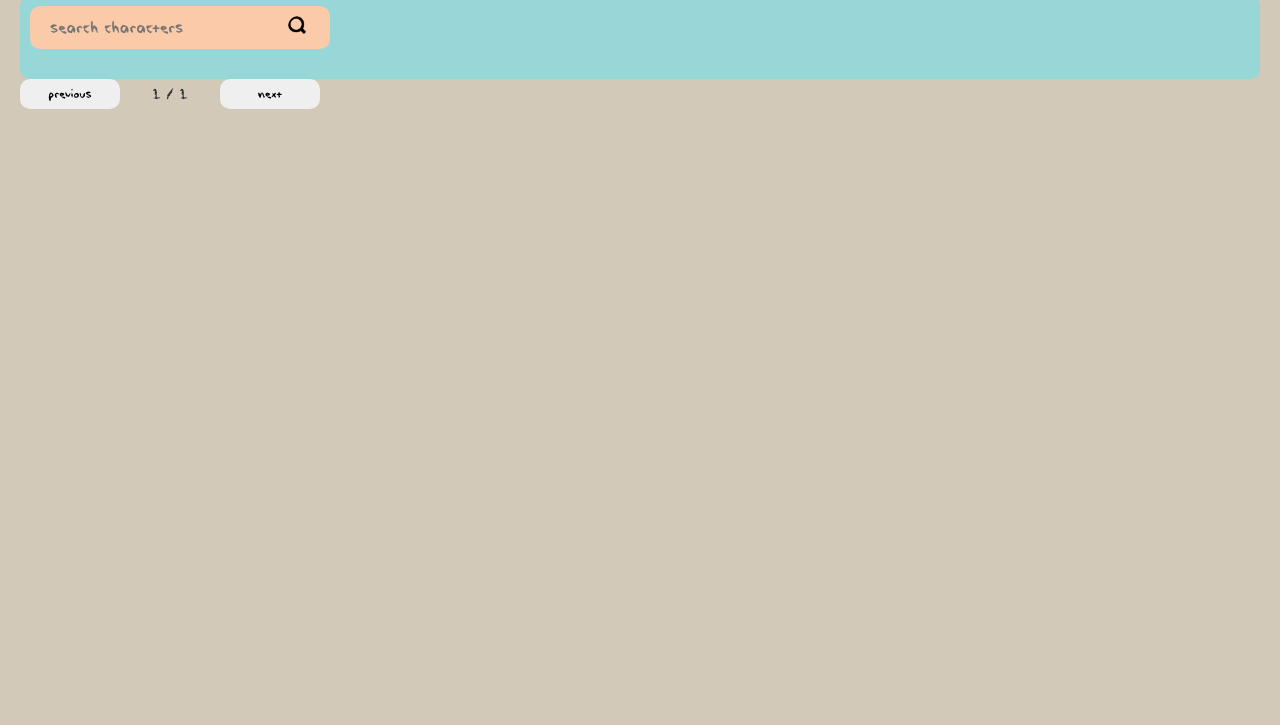
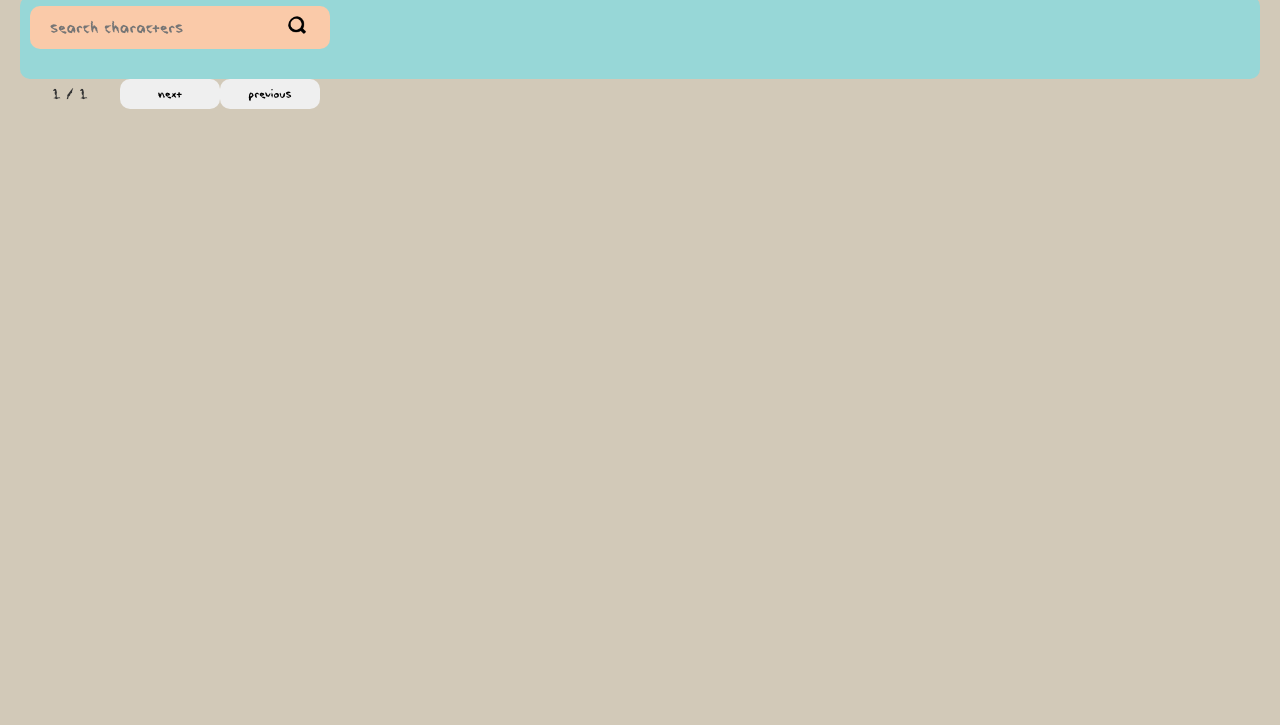
Before and after one commit to emiliebrandt98/recap-project-3, a website with bundled scripts: page index.html in a window 1280 px wide. Shown: the part 75-800 px from the top of the page. Built offline with nearby package versions, Linux system fonts and the light colour scheme; no server answers.

Commit message:
refactoring navbuttons

```diff
--- a/components/NavButton/NavButton.js
+++ b/components/NavButton/NavButton.js
@@ -0,0 +1,15 @@
+export function NavButton(textContent, onClick) {
+  // create Elements
+  const button = document.createElement("button");
+
+  // Element content
+  button.textContent = textContent;
+  button.classList.add("button");
+
+  // button-Event
+  button.addEventListener("click", () => {
+    onClick();
+  });
+
+  return button;
+}
--- a/components/SearchBar/SearchBar.js
+++ b/components/SearchBar/SearchBar.js
@@ -5,7 +5,7 @@ export function SearchBar(onSubmit) {
   const button = document.createElement("button");
   const icon = document.createElement("img");
 
-  // ClassList fpr Elements
+  // classList -> Elements
   form.classList.add("search-bar");
 
   input.classList.add("search-bar__input");
@@ -19,11 +19,11 @@ export function SearchBar(onSubmit) {
   button.setAttribute("aria-label", "search for character");
   button.classList.add("search-bar__button");
 
-  // Place Elements
+  // place Elements
   form.append(input, button);
   button.append(icon);
 
-  // Search-Event
+  // search-Event
   form.addEventListener("submit", (event) => {
     event.preventDefault();
     onSubmit(input.value);
--- a/index.html
+++ b/index.html
@@ -17,11 +17,7 @@
       <ul class="card-container" data-js="card-container"></ul>
     </main>
     <nav class="navigation" data-js="navigation">
-      <button class="button button--prev" data-js="button-prev">
-        previous
-      </button>
       <span class="navigation__pagination" data-js="pagination">1 / 1</span>
-      <button class="button button--next" data-js="button-next">next</button>
     </nav>
   </body>
 </html>
--- a/index.js
+++ b/index.js
@@ -1,5 +1,6 @@
 import { createCharacterCard } from "./components/CharacterCard/CharacterCard.js";
 import { SearchBar } from "./components/SearchBar/SearchBar.js";
+import { NavButton } from "./components/NavButton/NavButton.js";
 
 const cardContainer = document.querySelector('[data-js="card-container"]');
 const searchBarContainer = document.querySelector(
@@ -33,7 +34,7 @@ export async function fetchCharacters() {
 }
 fetchCharacters();
 
-// ------------- Search-Element -------------
+// -------------------------- Search-Element --------------------------
 const searchElement = SearchBar((value) => {
   searchQuery = value;
   page = 1;
@@ -41,20 +42,20 @@ const searchElement = SearchBar((value) => {
 });
 searchBarContainer.append(searchElement);
 
-// ------------- Next-Button -------------
-nextButton.addEventListener("click", (event) => {
-  event.preventDefault();
+// -------------------------- Next-Button --------------------------
+const nextButtonElement = NavButton("next", () => {
   if (page < maxPage) {
     page = page + 1;
   }
   fetchCharacters();
 });
+navigation.append(nextButtonElement);
 
-// ------------- Preview-Button -------------
-prevButton.addEventListener("click", (event) => {
-  event.preventDefault();
+// -------------------------- Preview-Button --------------------------
+const prevButtonElement = NavButton("previous", () => {
   if (page > 1) {
     page = page - 1;
   }
   fetchCharacters();
 });
+navigation.append(prevButtonElement);
```
